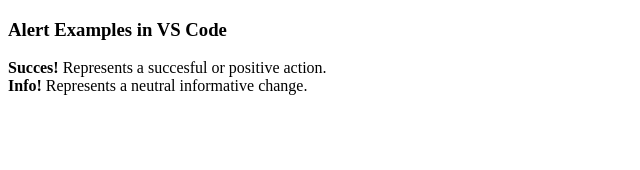
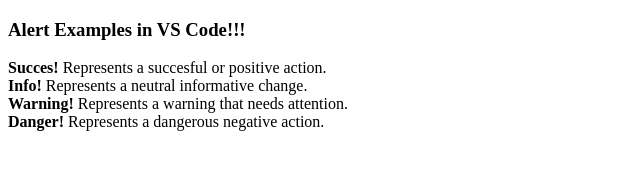
Before and after one commit to robinsrepository/git-course, a plain HTML site: page index.html in a window 1280 px wide. Shown: the whole page, without its empty margins (0-640 px from the left). Drawn offline with Linux system fonts and the light colour scheme.

Commit message:
Added Features

```diff
--- a/index.html
+++ b/index.html
@@ -3,12 +3,14 @@
 <head>
     <meta charset="UTF-8">
     <meta name="viewport" content="width=device-width, initial-scale=1.0">
-    <title>Document</title>
+    <title>Test using Git with Visual Studio Code</title>
 </head>
 <body>
 
-    <h3>Alert Examples in VS Code</h3>
+    <h3>Alert Examples in VS Code!!!</h3>
         <strong>Succes!</strong> Represents a succesful or positive action.<br>
         <strong>Info!</strong> Represents a neutral informative change.<br>
+        <strong>Warning!</strong> Represents a warning that needs attention.<br>
+        <strong>Danger!</strong> Represents a dangerous negative action.<br>
 </body>
 </html>
```
